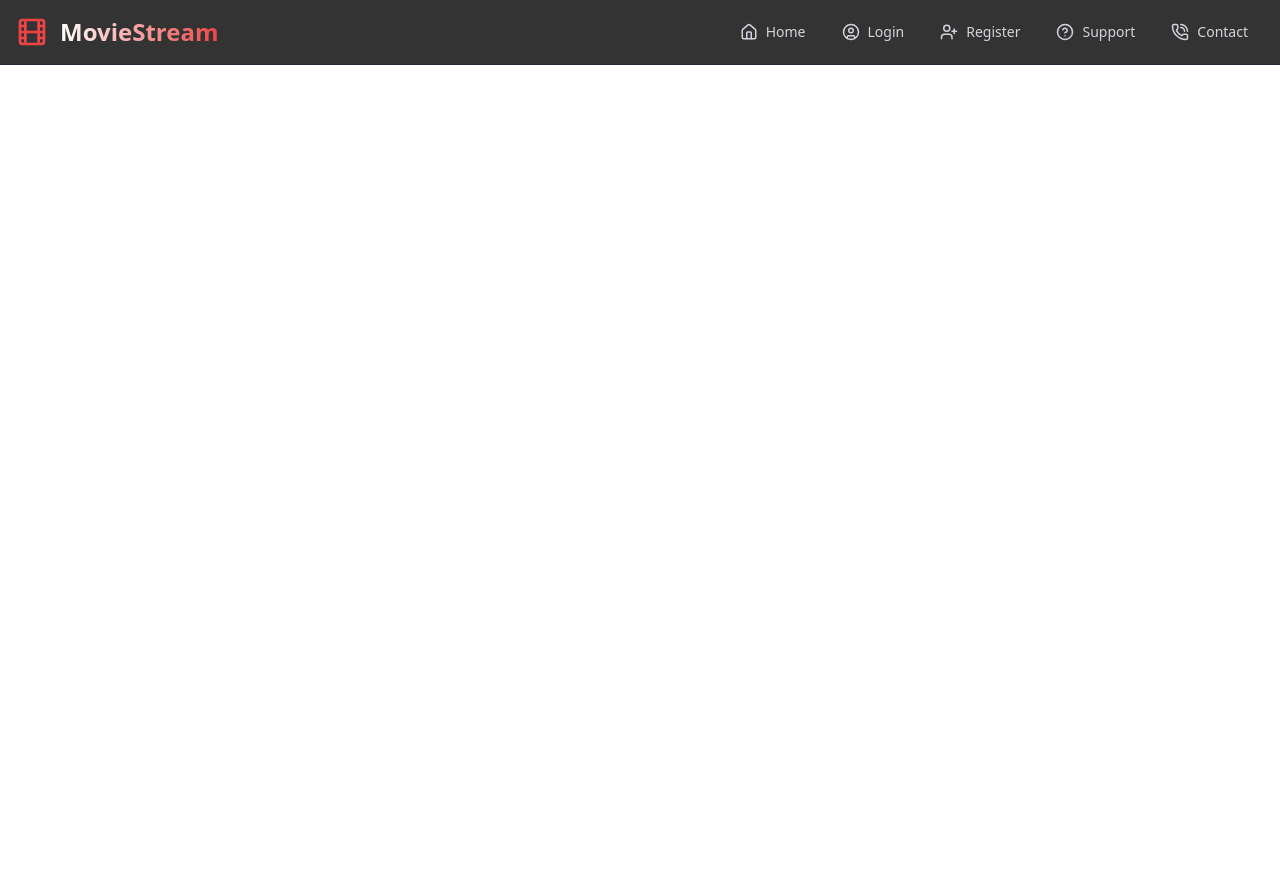
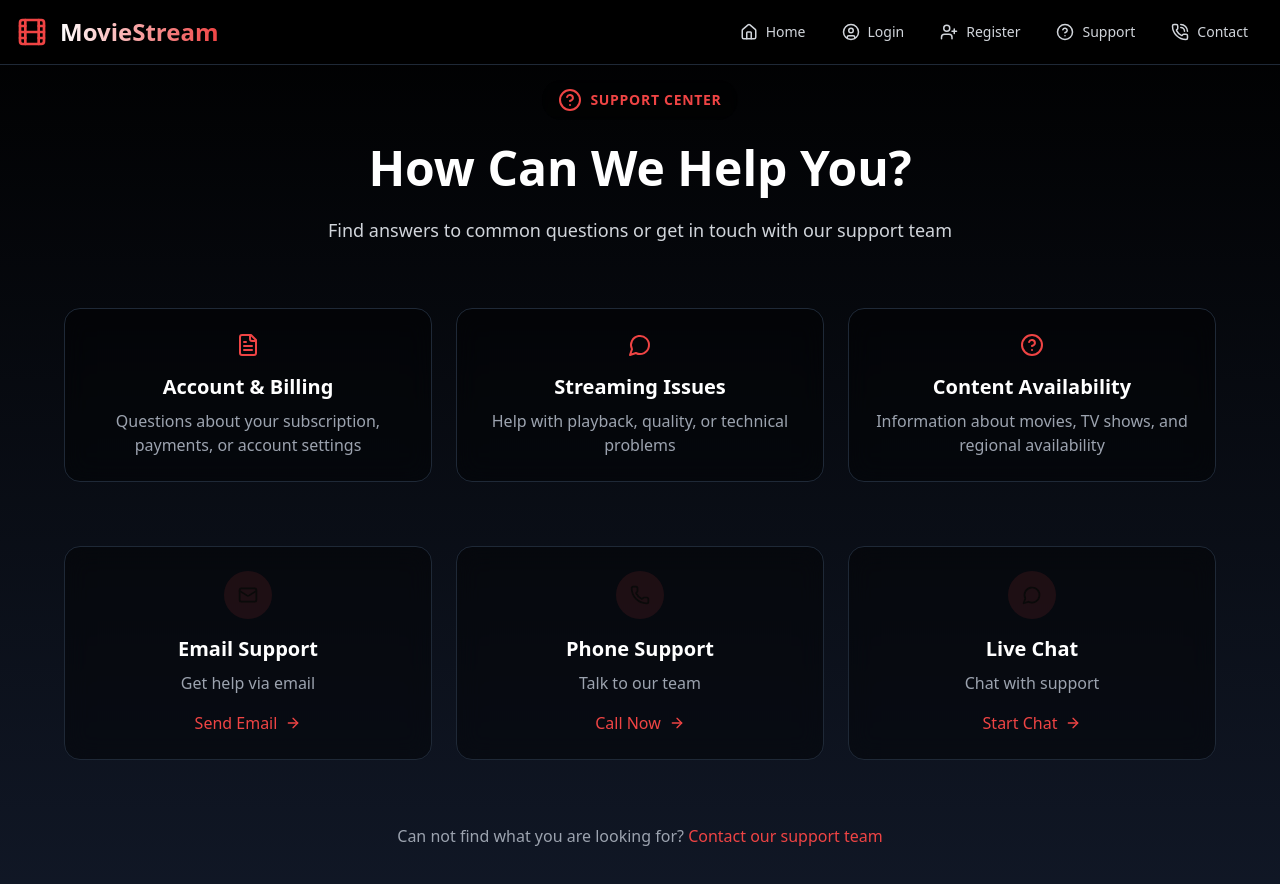
Before and after one commit to Incognito691/Moviesite, a Next.js app: page /support in a window 1280 px wide. Before the commit this address had no page. Shown: the top 884 px of the page. Before the commit the page ends 800 px from the top, so only its background shows below. Built offline with nearby package versions, Linux system fonts and the light colour scheme.

Commit message:
Add support page and component with categories and contact methods

```diff
--- /dev/null
+++ b/app/support/page.tsx
@@ -0,0 +1,12 @@
+import Support from "@/components/Support";
+import React from "react";
+
+const page = () => {
+  return (
+    <div>
+      <Support />
+    </div>
+  );
+};
+
+export default page;
--- /dev/null
+++ b/components/Support.tsx
@@ -0,0 +1,142 @@
+"use client";
+
+import React from "react";
+import {
+  HelpCircle,
+  Mail,
+  MessageCircle,
+  Phone,
+  FileText,
+  ArrowRight,
+} from "lucide-react";
+import Link from "next/link";
+
+const Support = () => {
+  const supportCategories = [
+    {
+      title: "Account & Billing",
+      icon: <FileText className="w-6 h-6 text-red-500" />,
+      description:
+        "Questions about your subscription, payments, or account settings",
+    },
+    {
+      title: "Streaming Issues",
+      icon: <MessageCircle className="w-6 h-6 text-red-500" />,
+      description: "Help with playback, quality, or technical problems",
+    },
+    {
+      title: "Content Availability",
+      icon: <HelpCircle className="w-6 h-6 text-red-500" />,
+      description:
+        "Information about movies, TV shows, and regional availability",
+    },
+  ];
+
+  const contactMethods = [
+    {
+      title: "Email Support",
+      icon: <Mail className="w-5 h-5" />,
+      description: "Get help via email",
+      action: "Send Email",
+      link: "/contact",
+    },
+    {
+      title: "Phone Support",
+      icon: <Phone className="w-5 h-5" />,
+      description: "Talk to our team",
+      action: "Call Now",
+      link: "tel:+9779840031791",
+    },
+    {
+      title: "Live Chat",
+      icon: <MessageCircle className="w-5 h-5" />,
+      description: "Chat with support",
+      action: "Start Chat",
+      link: "#",
+    },
+  ];
+
+  return (
+    <div className="min-h-screen bg-gradient-to-b from-black to-gray-900 py-20 px-4 sm:px-6 lg:px-8">
+      <div className="max-w-6xl mx-auto">
+        {/* Header Section */}
+        <div className="text-center mb-16">
+          <div className="inline-flex items-center justify-center gap-2 px-4 py-2 bg-black/30 backdrop-blur-sm rounded-full mb-6">
+            <HelpCircle className="w-6 h-6 text-red-500" />
+            <span className="text-red-500 text-sm font-semibold tracking-wider">
+              SUPPORT CENTER
+            </span>
+          </div>
+          <h1 className="text-3xl sm:text-4xl md:text-5xl font-bold text-white mb-6">
+            How Can We Help You?
+          </h1>
+          <p className="text-lg text-gray-300 max-w-2xl mx-auto">
+            Find answers to common questions or get in touch with our support
+            team
+          </p>
+        </div>
+
+        {/* Support Categories */}
+        <div className="grid grid-cols-1 md:grid-cols-3 gap-6 mb-16">
+          {supportCategories.map((category) => (
+            <div
+              key={category.title}
+              className="bg-black/40 backdrop-blur-md rounded-2xl p-6 border border-gray-800
+                hover:border-gray-700 transition-all duration-300"
+            >
+              <div className="flex flex-col items-center text-center">
+                <div className="mb-4">{category.icon}</div>
+                <h3 className="text-xl font-semibold text-white mb-2">
+                  {category.title}
+                </h3>
+                <p className="text-gray-400">{category.description}</p>
+              </div>
+            </div>
+          ))}
+        </div>
+
+        {/* Contact Methods */}
+        <div className="grid grid-cols-1 md:grid-cols-3 gap-6">
+          {contactMethods.map((method) => (
+            <Link
+              href={method.link}
+              key={method.title}
+              className="group bg-black/40 backdrop-blur-md rounded-2xl p-6 border border-gray-800
+                hover:border-red-500/50 transition-all duration-300 flex flex-col items-center text-center"
+            >
+              <div
+                className="w-12 h-12 bg-red-500/10 rounded-full flex items-center justify-center mb-4
+                group-hover:bg-red-500/20 transition-all duration-300"
+              >
+                {method.icon}
+              </div>
+              <h3 className="text-xl font-semibold text-white mb-2">
+                {method.title}
+              </h3>
+              <p className="text-gray-400 mb-4">{method.description}</p>
+              <span className="inline-flex items-center gap-2 text-red-500 font-medium">
+                {method.action}
+                <ArrowRight className="w-4 h-4 group-hover:translate-x-1 transition-transform duration-300" />
+              </span>
+            </Link>
+          ))}
+        </div>
+
+        {/* FAQ Note */}
+        <div className="mt-16 text-center">
+          <p className="text-gray-400">
+            Can not find what you are looking for?{" "}
+            <Link
+              href="/contact"
+              className="text-red-500 hover:text-red-400 transition-colors duration-300"
+            >
+              Contact our support team
+            </Link>
+          </p>
+        </div>
+      </div>
+    </div>
+  );
+};
+
+export default Support;
```
